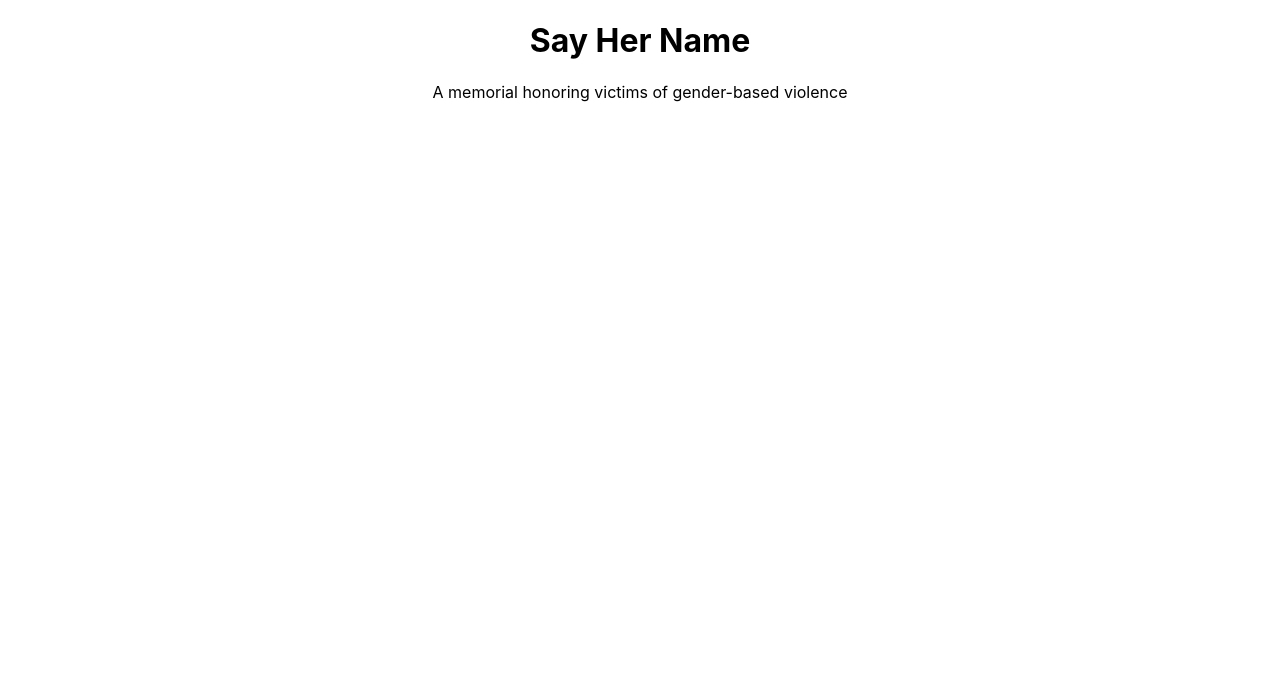
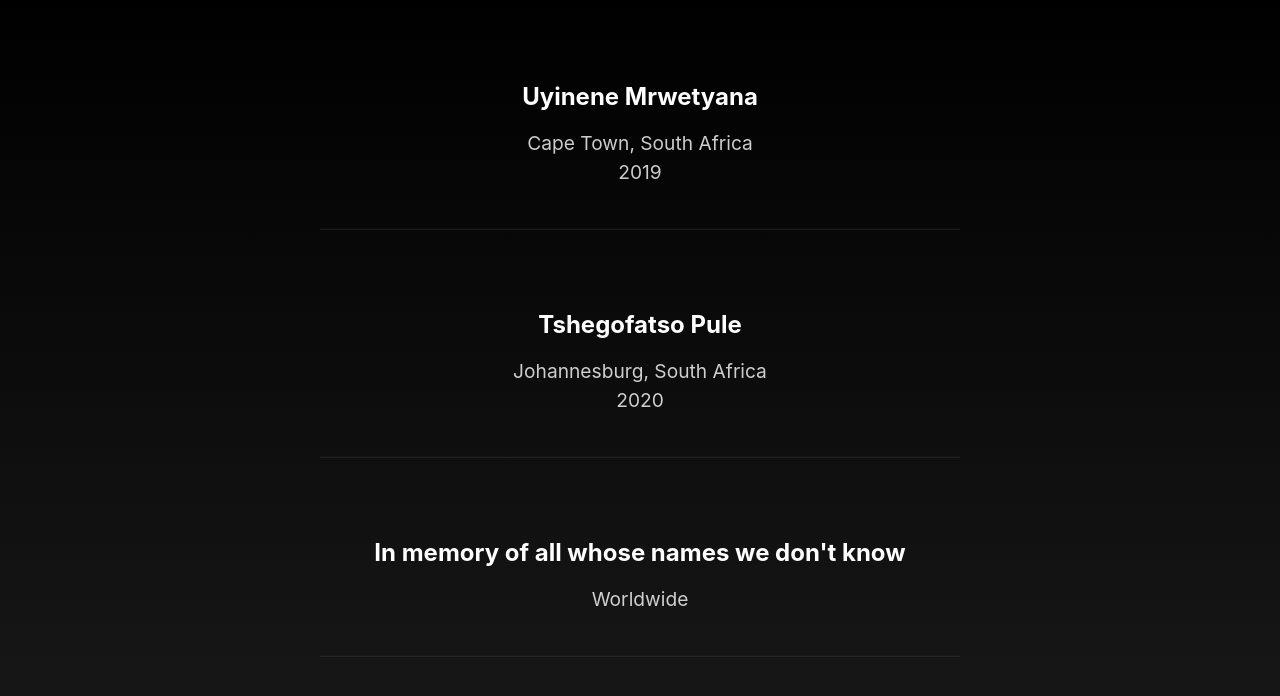
Before and after one commit to Luyandaaa-k/say-her-name, a React (Create React App) app in the folder client/: page / in a window 1280 px wide. Shown: the top 696 px of the page. Built offline with nearby package versions, Linux system fonts and the light colour scheme.

Commit message:
feat: create MemorialScroll component with scrolling animation

```diff
--- a/client/src/App.js
+++ b/client/src/App.js
@@ -1,10 +1,10 @@
 import './App.css';
+import MemorialScroll from  './Components/MemorialScroll';
 
 function App() {
   return (
     <div className="App">
-      <h1>Say Her Name</h1>
-      <p>A memorial honoring victims of gender-based violence</p>
+      <MemorialScroll />
     </div>
   );
 }
--- /dev/null
+++ b/client/src/Components/MemorialScroll.css
@@ -0,0 +1,56 @@
+.scroll-container {
+  height: 100vh;
+  overflow: hidden;
+  background: linear-gradient(to bottom, #000000, #1a1a1a);
+  position: relative;
+}
+
+.scroll-content {
+  position: absolute;
+  bottom: 0;
+  width: 100%;
+  animation: scroll-up 30s linear infinite;
+}
+
+
+@keyframes scroll-up {
+  from {
+    transform: translateY(0);
+  }
+  to {
+    transform: translateY(-100%);
+  }
+}
+
+.victim-card {
+  text-align: center;
+  color: #ffffff;
+  padding: 40px 20px;
+  margin: 20px auto;
+  max-width: 600px;
+  border-bottom: 1px solid rgba(255, 255, 255, 0.1);
+}
+
+.victim-card h3 {
+  font-size: 2em;
+  margin-bottom: 10px;
+  font-weight: 300;
+}
+
+.victim-card p {
+  font-size: 1.2em;
+  margin: 5px 0;
+  opacity: 0.8;
+}
+
+.end-message {
+  text-align: center;
+  color: #ffffff;
+  padding: 100px 20px;
+  font-size: 1.5em;
+}
+
+.end-message h1 {
+  font-size: 3em;
+  margin-bottom: 20px;
+}
--- /dev/null
+++ b/client/src/Components/MemorialScroll.js
@@ -0,0 +1,33 @@
+import React from 'react';
+import './MemorialScroll.css';
+
+function MemorialScroll() {
+
+    const victims = [
+
+       { id: 1, name: "Uyinene Mrwetyana", location: "Cape Town, South Africa", date: "2019" },
+       { id: 2, name: "Tshegofatso Pule", location: "Johannesburg, South Africa", date: "2020" },
+       { id: 3, name: "In memory of all whose names we don't know", location: "Worldwide", date: "" }
+    ];
+
+        return (
+            <div className="scroll-container">
+                <div className="scroll-content">
+                    {victims.map(victim => (
+                        <div key={victim.id} className="victim-card">
+                            <h2>{victim.name}</h2>
+                            <p>{victim.location}</p>
+                            {victim.date && <p className="date">{victim.date}</p>}
+                        </div>
+                    ))}
+                </div>
+            </div>
+        );
+
+          <div className="end-message">
+                 <h1>Let's End This List</h1>
+                 <p>But we remember forever...</p>
+          </div>
+    }
+
+    export default MemorialScroll;
```
